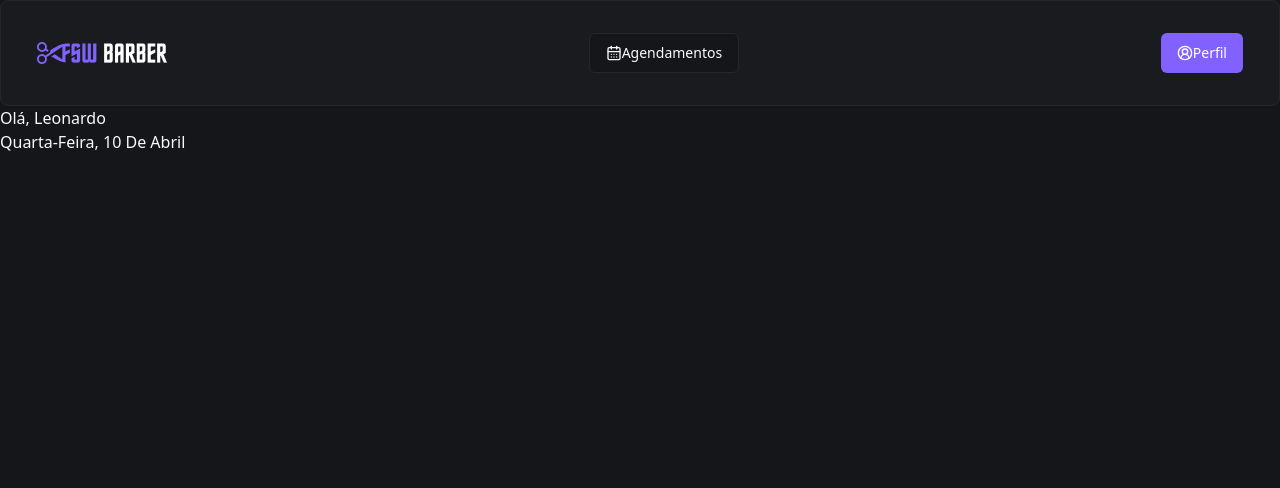
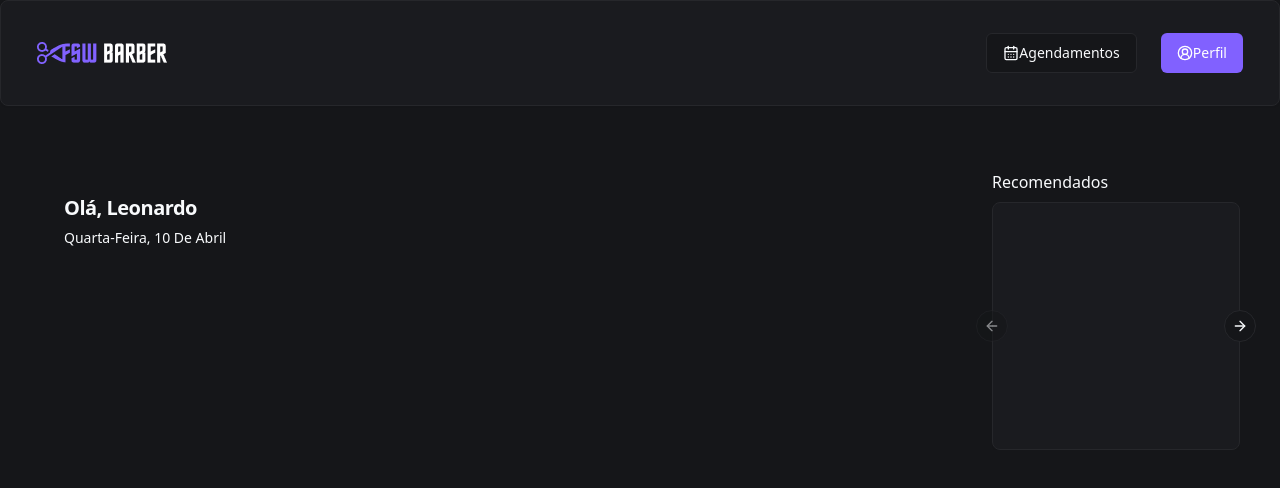
Before and after one commit to leonardo060190/barbershop, a React (Vite) app: page /home in a window 1280 px wide. Shown: the top 488 px of the page. Built offline with nearby package versions, Linux system fonts and the light colour scheme.

Commit message:
compomentes da tela home

```diff
--- a/package.json
+++ b/package.json
@@ -15,6 +15,7 @@
     "class-variance-authority": "^0.7.0",
     "clsx": "^2.1.0",
     "date-fns": "^3.6.0",
+    "embla-carousel-react": "^8.0.2",
     "lucide-react": "^0.365.0",
     "react": "^18.2.0",
     "react-dom": "^18.2.0",
--- a/src/components/header.tsx
+++ b/src/components/header/header.tsx
@@ -1,18 +1,20 @@
 import { CalendarDays, CircleUserRound } from "lucide-react";
-import { Button } from "./ui/button";
-import { Card, CardContent } from "./ui/card";
+import { Button } from "../ui/button";
+import { Card, CardContent } from "../ui/card";
 
 const header = () => {
   return (
     <Card>
       <CardContent className="p-9 py-8 justify-between items-center flex flex-row">
         <img src="/Logo.png" alt="FSW Barber" width={130} height={22} />
+       <div className="space-x-6">
         <Button variant={"outline"}>
           <CalendarDays size={16}/> Agendamentos
         </Button>
-        <Button>
+        <Button >
           <CircleUserRound size={16} /> Perfil
         </Button>
+        </div>
       </CardContent>
     </Card>
   );
--- /dev/null
+++ b/src/components/horaFormat/HoraFormat.tsx
@@ -0,0 +1,14 @@
+import { format } from "date-fns";
+import { ptBR } from "date-fns/locale";
+
+const HoraFormat = () => {
+  return (
+    <div className="text-sm">
+          <p className="capitalize">{format(new Date(), "EEEE',' dd 'de' MMMM", {
+    locale: ptBR,
+  } )}</p>
+    </div>
+  )
+}
+
+export default HoraFormat
--- /dev/null
+++ b/src/components/ui/carousel.tsx
@@ -0,0 +1,260 @@
+import * as React from "react"
+import useEmblaCarousel, {
+  type UseEmblaCarouselType,
+} from "embla-carousel-react"
+import { ArrowLeft, ArrowRight } from "lucide-react"
+
+import { cn } from "@/lib/utils"
+import { Button } from "@/components/ui/button"
+
+type CarouselApi = UseEmblaCarouselType[1]
+type UseCarouselParameters = Parameters<typeof useEmblaCarousel>
+type CarouselOptions = UseCarouselParameters[0]
+type CarouselPlugin = UseCarouselParameters[1]
+
+type CarouselProps = {
+  opts?: CarouselOptions
+  plugins?: CarouselPlugin
+  orientation?: "horizontal" | "vertical"
+  setApi?: (api: CarouselApi) => void
+}
+
+type CarouselContextProps = {
+  carouselRef: ReturnType<typeof useEmblaCarousel>[0]
+  api: ReturnType<typeof useEmblaCarousel>[1]
+  scrollPrev: () => void
+  scrollNext: () => void
+  canScrollPrev: boolean
+  canScrollNext: boolean
+} & CarouselProps
+
+const CarouselContext = React.createContext<CarouselContextProps | null>(null)
+
+function useCarousel() {
+  const context = React.useContext(CarouselContext)
+
+  if (!context) {
+    throw new Error("useCarousel must be used within a <Carousel />")
+  }
+
+  return context
+}
+
+const Carousel = React.forwardRef<
+  HTMLDivElement,
+  React.HTMLAttributes<HTMLDivElement> & CarouselProps
+>(
+  (
+    {
+      orientation = "horizontal",
+      opts,
+      setApi,
+      plugins,
+      className,
+      children,
+      ...props
+    },
+    ref
+  ) => {
+    const [carouselRef, api] = useEmblaCarousel(
+      {
+        ...opts,
+        axis: orientation === "horizontal" ? "x" : "y",
+      },
+      plugins
+    )
+    const [canScrollPrev, setCanScrollPrev] = React.useState(false)
+    const [canScrollNext, setCanScrollNext] = React.useState(false)
+
+    const onSelect = React.useCallback((api: CarouselApi) => {
+      if (!api) {
+        return
+      }
+
+      setCanScrollPrev(api.canScrollPrev())
+      setCanScrollNext(api.canScrollNext())
+    }, [])
+
+    const scrollPrev = React.useCallback(() => {
+      api?.scrollPrev()
+    }, [api])
+
+    const scrollNext = React.useCallback(() => {
+      api?.scrollNext()
+    }, [api])
+
+    const handleKeyDown = React.useCallback(
+      (event: React.KeyboardEvent<HTMLDivElement>) => {
+        if (event.key === "ArrowLeft") {
+          event.preventDefault()
+          scrollPrev()
+        } else if (event.key === "ArrowRight") {
+          event.preventDefault()
+          scrollNext()
+        }
+      },
+      [scrollPrev, scrollNext]
+    )
+
+    React.useEffect(() => {
+      if (!api || !setApi) {
+        return
+      }
+
+      setApi(api)
+    }, [api, setApi])
+
+    React.useEffect(() => {
+      if (!api) {
+        return
+      }
+
+      onSelect(api)
+      api.on("reInit", onSelect)
+      api.on("select", onSelect)
+
+      return () => {
+        api?.off("select", onSelect)
+      }
+    }, [api, onSelect])
+
+    return (
+      <CarouselContext.Provider
+        value={{
+          carouselRef,
+          api: api,
+          opts,
+          orientation:
+            orientation || (opts?.axis === "y" ? "vertical" : "horizontal"),
+          scrollPrev,
+          scrollNext,
+          canScrollPrev,
+          canScrollNext,
+        }}
+      >
+        <div
+          ref={ref}
+          onKeyDownCapture={handleKeyDown}
+          className={cn("relative", className)}
+          role="region"
+          aria-roledescription="carousel"
+          {...props}
+        >
+          {children}
+        </div>
+      </CarouselContext.Provider>
+    )
+  }
+)
+Carousel.displayName = "Carousel"
+
+const CarouselContent = React.forwardRef<
+  HTMLDivElement,
+  React.HTMLAttributes<HTMLDivElement>
+>(({ className, ...props }, ref) => {
+  const { carouselRef, orientation } = useCarousel()
+
+  return (
+    <div ref={carouselRef} className="overflow-hidden">
+      <div
+        ref={ref}
+        className={cn(
+          "flex",
+          orientation === "horizontal" ? "-ml-4" : "-mt-4 flex-col",
+          className
+        )}
+        {...props}
+      />
+    </div>
+  )
+})
+CarouselContent.displayName = "CarouselContent"
+
+const CarouselItem = React.forwardRef<
+  HTMLDivElement,
+  React.HTMLAttributes<HTMLDivElement>
+>(({ className, ...props }, ref) => {
+  const { orientation } = useCarousel()
+
+  return (
+    <div
+      ref={ref}
+      role="group"
+      aria-roledescription="slide"
+      className={cn(
+        "min-w-0 shrink-0 grow-0 basis-full",
+        orientation === "horizontal" ? "pl-4" : "pt-4",
+        className
+      )}
+      {...props}
+    />
+  )
+})
+CarouselItem.displayName = "CarouselItem"
+
+const CarouselPrevious = React.forwardRef<
+  HTMLButtonElement,
+  React.ComponentProps<typeof Button>
+>(({ className, variant = "outline", size = "icon", ...props }, ref) => {
+  const { orientation, scrollPrev, canScrollPrev } = useCarousel()
+
+  return (
+    <Button
+      ref={ref}
+      variant={variant}
+      size={size}
+      className={cn(
+        "absolute  h-8 w-8 rounded-full",
+        orientation === "horizontal"
+          ? "-left-4 top-1/2 -translate-y-1/2"
+          : "-top-12 left-1/2 -translate-x-1/2 rotate-90",
+        className
+      )}
+      disabled={!canScrollPrev}
+      onClick={scrollPrev}
+      {...props}
+    >
+      <ArrowLeft className="h-4 w-4" />
+      <span className="sr-only">Previous slide</span>
+    </Button>
+  )
+})
+CarouselPrevious.displayName = "CarouselPrevious"
+
+const CarouselNext = React.forwardRef<
+  HTMLButtonElement,
+  React.ComponentProps<typeof Button>
+>(({ className, variant = "outline", size = "icon", ...props }, ref) => {
+  const { orientation, scrollNext, canScrollNext } = useCarousel()
+
+  return (
+    <Button
+      ref={ref}
+      variant={variant}
+      size={size}
+      className={cn(
+        "absolute h-8 w-8 rounded-full",
+        orientation === "horizontal"
+          ? "-right-4 top-1/2 -translate-y-1/2"
+          : "-bottom-12 left-1/2 -translate-x-1/2 rotate-90",
+        className
+      )}
+      disabled={!canScrollNext}
+      onClick={scrollNext}
+      {...props}
+    >
+      <ArrowRight className="h-4 w-4" />
+      <span className="sr-only">Next slide</span>
+    </Button>
+  )
+})
+CarouselNext.displayName = "CarouselNext"
+
+export {
+  type CarouselApi,
+  Carousel,
+  CarouselContent,
+  CarouselItem,
+  CarouselPrevious,
+  CarouselNext,
+}
--- a/src/page/home/home.tsx
+++ b/src/page/home/home.tsx
@@ -1,21 +1,52 @@
-
-import { format } from "date-fns";
-import Header from "../../components/header";
-import { ptBR } from "date-fns/locale";
+import HoraFormat from "@/components/horaFormat/HoraFormat";
+import Header from "../../components/header/header";
+import { Card, CardContent, CardHeader, CardTitle } from "@/components/ui/card";
+import {
+  Carousel,
+  CarouselContent,
+  CarouselItem,
+  CarouselNext,
+  CarouselPrevious,
+} from "@/components/ui/carousel";
 
 const home = () => {
   return (
-  <div>
-  <Header />
+    <div>
+      <Header />
 
-  <h2>Olá, Leonardo</h2>
+      <div className="px-10 py-16 justify-between item-center flex flex-col md:flex-row">
+        <div>
+          <CardHeader>
+            <CardTitle className="text-xl font-bold">Olá, Leonardo</CardTitle>
 
-  <p className="capitalize">{format(new Date(), "EEEE',' dd 'de' MMMM", {
-    locale: ptBR,
-  } )}</p>
+            <HoraFormat />
+          </CardHeader>
+        </div>
 
-  </div>
-)
+        <div >
+          <h3 className="pb-2">Recomendados</h3>
+          <Carousel
+
+
+          >
+            <CarouselContent>
+              {Array.from({ length: 4 }).map((_, index) => (
+                <CarouselItem key={index}>
+                  <div>
+                    <Card>
+                      <CardContent className="flex aspect-square "></CardContent>
+                    </Card>
+                  </div>
+                </CarouselItem>
+              ))}
+            </CarouselContent>
+            <CarouselPrevious />
+            <CarouselNext />
+          </Carousel>
+        </div>
+      </div>
+    </div>
+  );
 };
 
 export default home;
```
Also changed, not shown: 1 other file (tests, documents, lock files or other folders).
